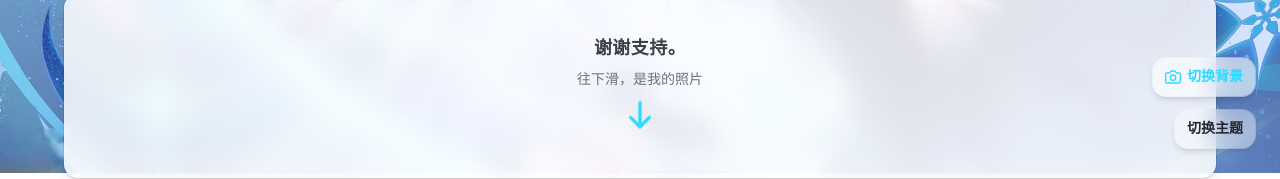
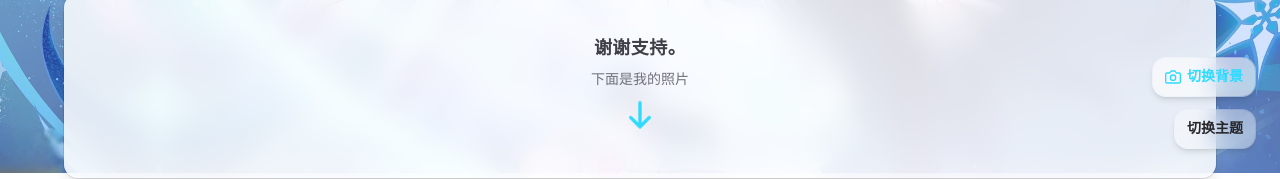
Before and after one commit to FylzX/genshinpull, a Next.js app: page / in a window 1280 px wide. Both pictures are taken after a click on the button "切换主题". Shown: the part 627-806 px from the top of the page. Built offline with nearby package versions, Linux system fonts and the light colour scheme.

Commit message:
细节微调

```diff
--- a/app/components/odette-interface.tsx
+++ b/app/components/odette-interface.tsx
@@ -780,7 +780,7 @@ export function OdetteInterface({ theme, onBackgroundChange }: { theme: Simulato
                 谢谢支持。
               </p>
               <p className="text-sm font-medium text-zinc-500 dark:text-zinc-400">
-                往下滑，是我的照片
+                下面是我的照片
               </p>
               <svg
                 className="w-8 h-8 text-[#FFB7C5] animate-bounce mt-2"
```
Also changed, not shown: 1 other file (tests, documents, lock files or other folders).
